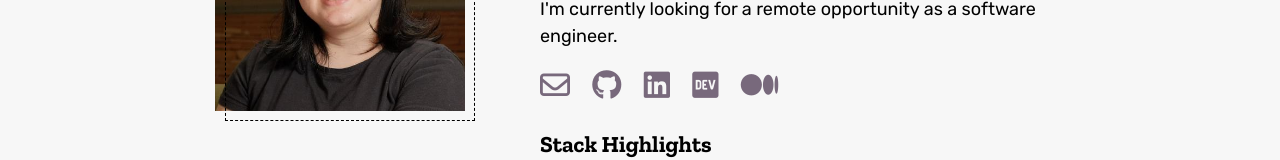
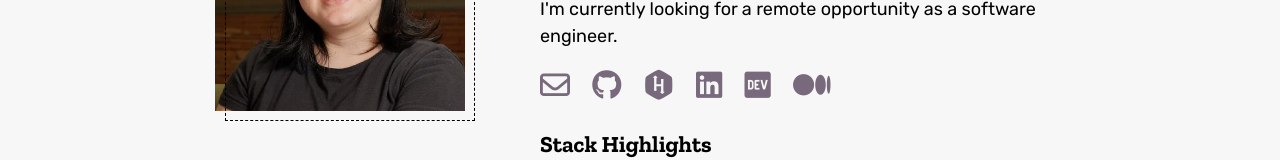
Before and after one commit to yogmel/yogmel.github.io, a plain HTML site: page index.html in a window 1280 px wide. Shown: the part 789-949 px from the top of the page. Drawn offline with nearby package versions, Linux system fonts and the light colour scheme.

Commit message:
Add Hackerrank social link

```diff
--- a/index.html
+++ b/index.html
@@ -56,6 +56,9 @@
             </a>
             <a href="https://github.com/yogmel" title="Check my Github account" target="_blank">
               <i class="fab fa-github fa-3x"></i>
+            </a>
+            <a href="https://www.hackerrank.com/yogmel" title="Check my Github account" target="_blank">
+              <i class="fab fa-hackerrank fa-3x"></i>
             </a>
             <a href="https://www.linkedin.com/in/yogmel/" title="Check my LinkedIn profile" target="_blank">
               <i class="fab fa-linkedin fa-3x"></i>
```
